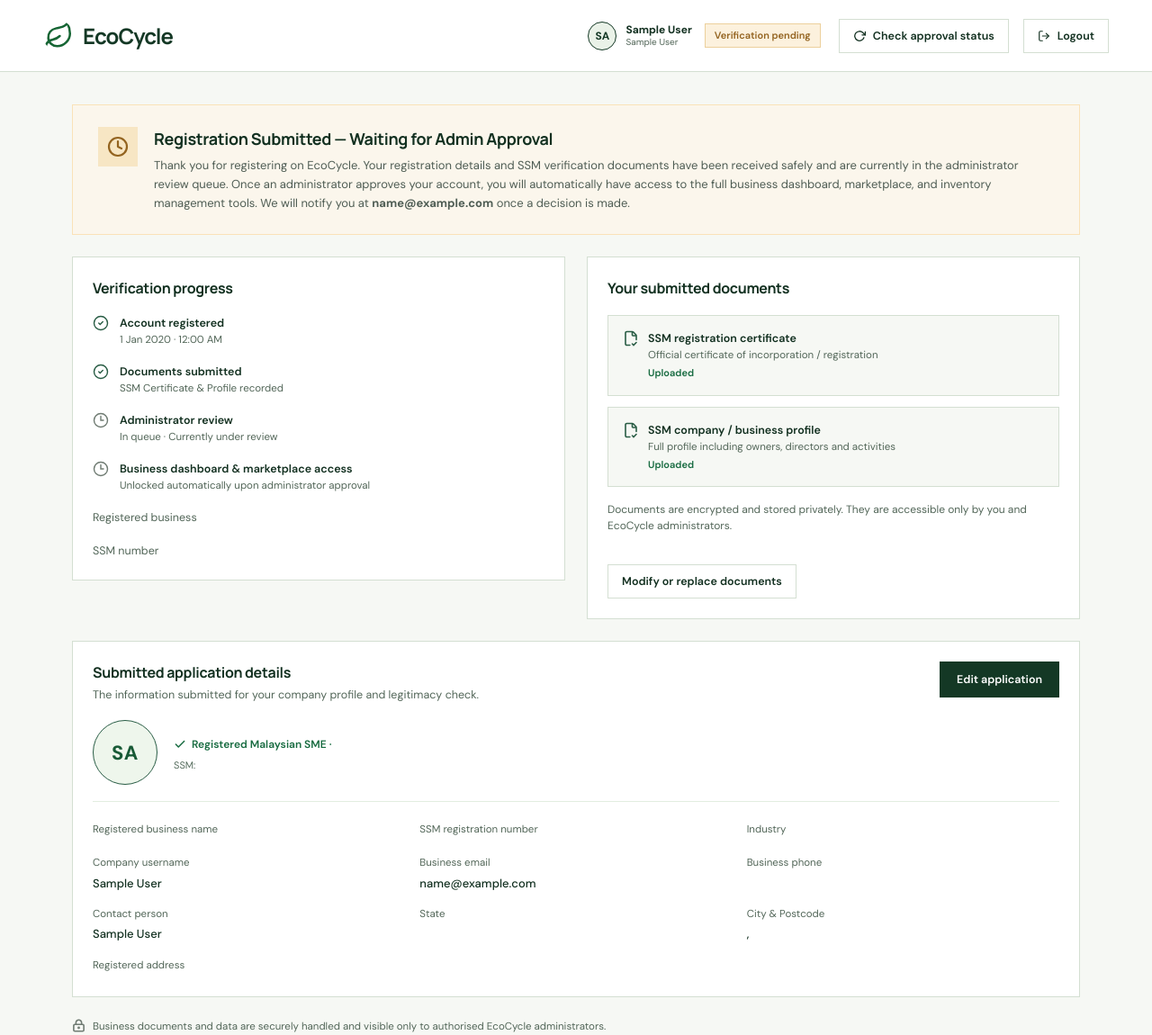
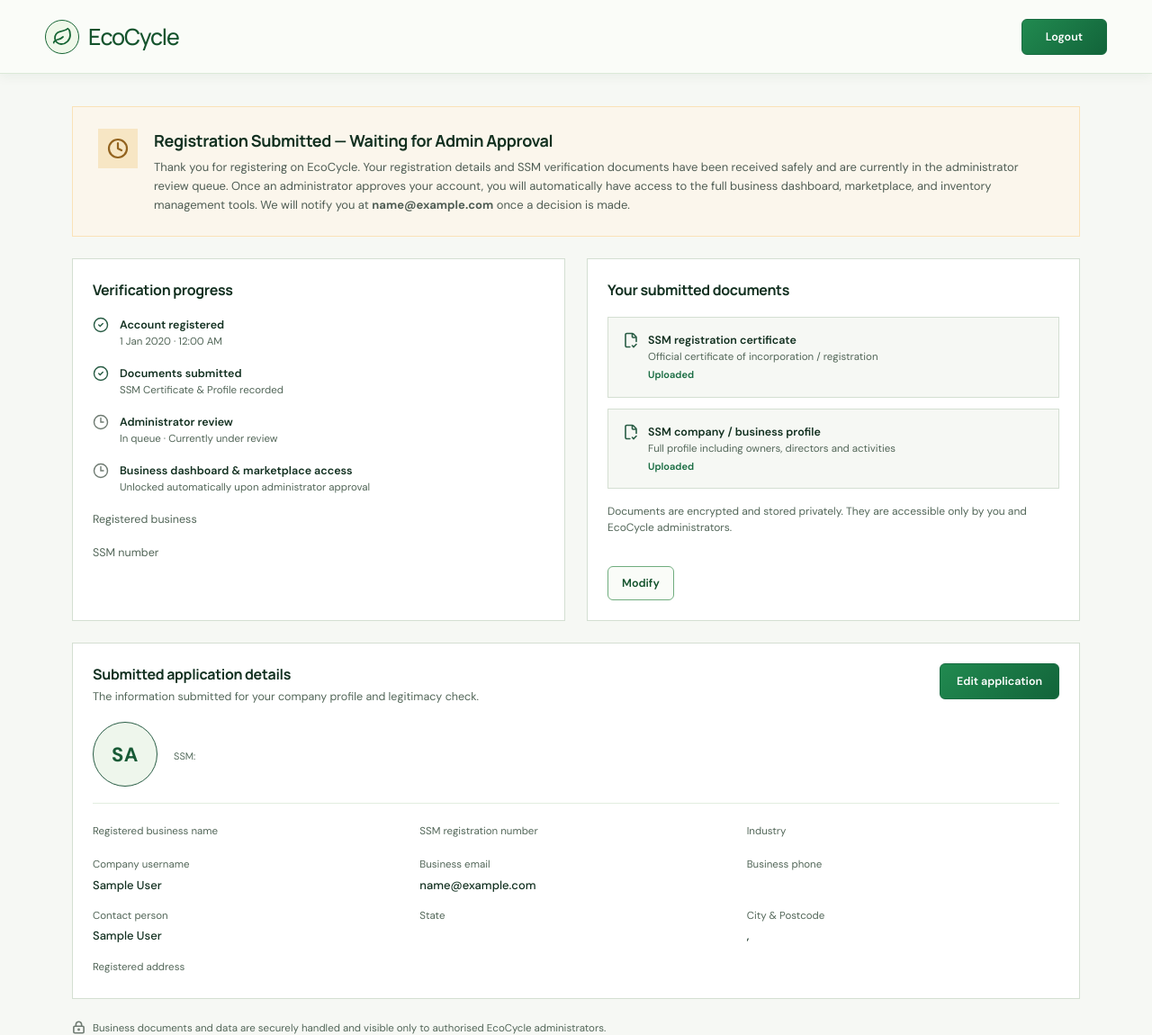
Before and after one commit to SyahmiDhabit/EcoCycle, a Laravel app: page /business/application in a window 1280 px wide. Shown: the top 1150 px of the page at 90% size. Run offline with Laravel 12, Linux system fonts and the light colour scheme; the visitor is signed in with stand-in values (Sample User, id 1).

Commit message:
Fix Interface after Register

```diff
--- a/public/css/business/verification.css
+++ b/public/css/business/verification.css
@@ -669,3 +669,124 @@ body.verification-page .company-profile-avatar-circle img {
         margin: 4px 0 0;
     }
 }
+
+body.verification-page .pending-header {
+    min-height: 82px;
+    padding-inline: max(clamp(20px, 4vw, 48px), calc((100% - 1180px) / 2));
+    background: #fafcf8;
+    border-bottom-color: #dbe9d8;
+    box-shadow: 0 4px 12px rgba(20, 83, 45, .05);
+}
+
+body.verification-page .pending-brand {
+    color: #14532d;
+    font-size: 25px;
+    font-weight: 500;
+}
+
+body.verification-page .pending-brand img {
+    width: 38px;
+    height: 38px;
+    padding: 6px;
+    border: 1.5px solid #166534;
+    background: #eff8e9;
+}
+
+body.verification-page .pending-header .outline-button {
+    min-height: 40px;
+    border-color: #70ad7e;
+    border-radius: 6px !important;
+    background: transparent;
+    color: #176b40;
+}
+
+body.verification-page .pending-header .outline-button:hover {
+    background: #e5efe1;
+    color: #14532d;
+}
+
+body.verification-page .pending-header .status-pill {
+    border-radius: 6px !important;
+}
+
+body.verification-page .pending-header a:focus-visible,
+body.verification-page .pending-header button:focus-visible {
+    outline: 3px solid #8da86f;
+    outline-offset: 3px;
+}
+
+@media (max-width: 768px) {
+    body.verification-page .pending-header {
+        min-height: 68px;
+    }
+
+}
+
+body.verification-page #application-details .action-button-primary,
+body.verification-page .edit-form .footer-buttons .action-button-primary,
+body.verification-page .pending-header .pending-logout,
+body.verification-page .pending-edit-link {
+    border-color: #176b40;
+    background: linear-gradient(135deg, #218a50, #12643a);
+    color: #fff;
+}
+
+body.verification-page #application-details .action-button-primary:hover,
+body.verification-page #application-details .action-button-primary:active,
+body.verification-page .edit-form .footer-buttons .action-button-primary:hover,
+body.verification-page .edit-form .footer-buttons .action-button-primary:active,
+body.verification-page .pending-header .pending-logout:hover,
+body.verification-page .pending-header .pending-logout:active,
+body.verification-page .pending-edit-link:hover,
+body.verification-page .pending-edit-link:active {
+    border-color: #10472c;
+    background: #10472c;
+    color: #fff;
+}
+
+body.verification-page .review-grid > .progress-card {
+    align-self: stretch;
+}
+
+body.verification-page #submitted-documents .outline-button,
+body.verification-page .edit-form .footer-buttons .outline-button {
+    border-color: #70ad7e;
+    background: #fafcf8;
+    color: #14532d;
+}
+
+body.verification-page #submitted-documents .outline-button:hover,
+body.verification-page #submitted-documents .outline-button:active,
+body.verification-page .edit-form .footer-buttons .outline-button:hover,
+body.verification-page .edit-form .footer-buttons .outline-button:active {
+    border-color: #4d9b62;
+    background: #e5efe1;
+    color: #14532d;
+}
+
+body.verification-page #submitted-documents .outline-button,
+body.verification-page .edit-form .footer-buttons .outline-button,
+body.verification-page #application-details .action-button-primary,
+body.verification-page .edit-form .footer-buttons .action-button-primary {
+    border-radius: 6px !important;
+}
+
+body.verification-page .pending-header .pending-logout {
+    padding-inline: 26px;
+}
+
+body.verification-page .pending-edit-link,
+body.verification-page .pending-delete {
+    min-height: 40px;
+    border-radius: 6px !important;
+}
+
+body.verification-page .pending-delete {
+    color: var(--red);
+    border-color: #e0b2ac;
+    background: #fff8f7;
+}
+
+body.verification-page .pending-delete:hover {
+    background: var(--red-bg);
+}
--- a/public/js/auth/signup.js
+++ b/public/js/auth/signup.js
@@ -285,7 +285,7 @@ document.addEventListener('DOMContentLoaded', () => {
                 }
                 if (confirmCard && filenameEl && filesizeEl) {
                     filenameEl.textContent = file.name;
-                    filesizeEl.textContent = `${(file.size / (1024 * 1024)).toFixed(2)} MB · ${file.type || 'Document'}`;
+                    filesizeEl.textContent = `${(file.size / (1024 * 1024)).toFixed(2)} MB`;
                     confirmCard.style.display = 'flex';
                 }
             } else {
--- a/resources/views/business/pending.php
+++ b/resources/views/business/pending.php
@@ -32,6 +32,7 @@ $hasFormErrors = $errors->any();
     <meta name="viewport" content="width=device-width, initial-scale=1">
     <meta name="description" content="Track your EcoCycle business registration and admin approval status.">
     <title>Registration Pending Approval &mdash; EcoCycle</title>
+    <link rel="icon" type="image/svg+xml" href="/images/figma/ecocycle-leaf.svg">
     <link rel="preconnect" href="https://fonts.googleapis.com">
     <link rel="preconnect" href="https://fonts.gstatic.com" crossorigin>
     <link href="https://fonts.googleapis.com/css2?family=DM+Sans:wght@400;500;600;700&family=Manrope:wght@400;500;600;700;800&display=swap" rel="stylesheet">
@@ -66,50 +67,6 @@ $hasFormErrors = $errors->any();
             display: flex;
             align-items: center;
             gap: 16px;
-        }
-        .pending-user-card {
-            display: flex;
-            align-items: center;
-            gap: 10px;
-            padding: 2px 4px;
-            border: none;
-            background: transparent;
-        }
-        .pending-avatar {
-            width: 32px;
-            height: 32px;
-            border-radius: 50%;
-            background: #eaf2e8;
-            border: 1px solid var(--forest);
-            display: grid;
-            place-items: center;
-            overflow: hidden;
-            flex-shrink: 0;
-            font-size: 12px;
-            font-weight: 700;
-            color: var(--forest);
-        }
-        .pending-avatar img {
-            width: 100%;
-            height: 100%;
-            object-fit: cover;
-        }
-        .pending-user-info {
-            display: flex;
-            flex-direction: column;
-            line-height: 1.2;
-        }
-        .pending-user-info strong {
-            font-size: 12px;
-            color: var(--ink);
-            max-width: 180px;
-            white-space: nowrap;
-            overflow: hidden;
-            text-overflow: ellipsis;
-        }
-        .pending-user-info small {
-            font-size: 10px;
-            color: var(--muted);
         }
         .approval-notice-card {
             padding: 24px 28px;
@@ -179,37 +136,9 @@ $hasFormErrors = $errors->any();
         </a>
 
         <div class="pending-account">
-            <div class="pending-user-card" title="Registered Business Entity">
-                <div class="pending-avatar">
-                    <?php if ($business->profile_image) { ?>
-                        <img src="<?= e($business->profile_image_url) ?>" alt="<?= e($business->business_name) ?>">
-                    <?php } else { ?>
-                        <span><?= strtoupper(substr($business->business_name ?: $business->name, 0, 2)) ?></span>
-                    <?php } ?>
-                </div>
-                <div class="pending-user-info">
-                    <strong><?= e($business->business_name ?: $business->name) ?></strong>
-                    <small><?= e($business->name) ?></small>
-                </div>
-                <span class="status-pill <?= e($statusClass) ?>" style="margin-left:4px;"><?= e($statusLabel) ?></span>
-            </div>
-
-            <a href="<?= route('business.pending') ?>" class="outline-button" title="Check if administrator has approved your application">
-                <svg width="14" height="14" viewBox="0 0 24 24" fill="none" stroke="currentColor" stroke-width="2.2" stroke-linecap="round" stroke-linejoin="round">
-                    <polyline points="23 4 23 10 17 10"></polyline>
-                    <path d="M20.49 15a9 9 0 1 1-2.12-9.36L23 10"></path>
-                </svg>
-                <span>Check approval status</span>
-            </a>
-
             <form method="POST" action="<?= route('logout') ?>" style="margin:0;">
                 <?= csrf_field() ?>
-                <button type="submit" class="outline-button" title="Sign out of EcoCycle">
-                    <svg width="14" height="14" viewBox="0 0 24 24" fill="none" stroke="currentColor" stroke-width="2" stroke-linecap="round" stroke-linejoin="round">
-                        <path d="M9 21H5a2 2 0 0 1-2-2V5a2 2 0 0 1 2-2h4"></path>
-                        <polyline points="16 17 21 12 16 7"></polyline>
-                        <line x1="21" y1="12" x2="9" y2="12"></line>
-                    </svg>
+                <button type="submit" class="outline-button pending-logout" title="Sign out of EcoCycle">
                     <span>Logout</span>
                 </button>
             </form>
@@ -263,7 +192,7 @@ $hasFormErrors = $errors->any();
                 </h2>
                 <p>
                     <?php if ($isRejected) { ?>
-                        The administrator reviewed your application and requested revisions before approving your business account. Please review the feedback notes below, update your details or re-upload your SSM documents, and click <strong>"Save &amp; Resubmit Changes"</strong>.
+                        The administrator reviewed your application and requested revisions before approving your business account. Please review the feedback notes below, update your details or re-upload your SSM documents, and click <strong>"Save"</strong>.
                     <?php } else { ?>
                         Thank you for registering <strong><?= e($business->business_name) ?></strong> on EcoCycle. Your registration details and SSM verification documents have been received safely and are currently in the administrator review queue. Once an administrator approves your account, you will automatically have access to the full business dashboard, marketplace, and inventory management tools. We will notify you at <strong><?= e($business->email) ?></strong> once a decision is made.
                     <?php } ?>
@@ -286,8 +215,8 @@ $hasFormErrors = $errors->any();
                 </div>
                 <div style="display:flex;align-items:center;justify-content:space-between;flex-wrap:wrap;gap:10px;margin-top:4px;">
                     <span style="color:var(--muted);font-size:12px;">Update your details or replace SSM files in the form below, then submit for re-review.</span>
-                    <a href="#modify-application" class="action-button-primary" style="font-size:12px;padding:6px 14px;" onclick="toggleEditForm(true)">
-                        <span>Go to Edit Form &darr;</span>
+                    <a href="#modify-application" class="action-button-primary pending-edit-link" onclick="toggleEditForm(true)">
+                        <span>Edit Form</span>
                     </a>
                 </div>
             </section>
@@ -368,7 +297,7 @@ $hasFormErrors = $errors->any();
                 <p class="document-note">Documents are encrypted and stored privately. They are accessible only by you and EcoCycle administrators.</p>
                 <div class="document-actions">
                     <a class="outline-button inline-button" href="#modify-application" onclick="toggleEditForm(true)">
-                        <span>Modify or replace documents</span>
+                        <span>Modify</span>
                     </a>
                 </div>
             </section>
@@ -397,10 +326,6 @@ $hasFormErrors = $errors->any();
                 </div>
                 <div>
                     <h3 style="margin:0 0 4px;font-size:18px;font-weight:700;color:#123321;"><?= e($business->business_name) ?></h3>
-                    <span style="display:inline-flex;align-items:center;gap:6px;font-size:12px;color:#176b40;font-weight:600;">
-                        <svg width="14" height="14" viewBox="0 0 24 24" fill="none" stroke="currentColor" stroke-width="2.5" stroke-linecap="round" stroke-linejoin="round"><polyline points="20 6 9 17 4 12"></polyline></svg>
-                        Registered Malaysian SME &middot; <?= e($business->industry) ?>
-                    </span>
                     <span style="display:block;font-size:11px;color:#556c5d;margin-top:2px;">SSM: <?= e($business->business_registration_number) ?></span>
                 </div>
             </div>
@@ -500,7 +425,7 @@ $hasFormErrors = $errors->any();
                     </div>
 
                     <div class="form-field">
-                        <label for="edit_name">Contact person name <span style="color:var(--red);">*</span></label>
+                        <label for="edit_name">Company Username <span style="color:var(--red);">*</span></label>
                         <input id="edit_name" name="name" type="text" value="<?= e(old('name', $business->name)) ?>" required>
                         <?php if ($errors->has('name')) { ?>
                             <small class="field-error"><?= e($errors->first('name')) ?></small>
@@ -572,7 +497,7 @@ $hasFormErrors = $errors->any();
                     <p class="muted-note">Submitting will update your registration details and alert the administrator for review.</p>
                     <div class="footer-buttons">
                         <button type="button" class="outline-button" onclick="toggleEditForm(false)">Cancel</button>
-                        <button type="submit" class="action-button-primary">Save &amp; Resubmit Changes</button>
+                        <button type="submit" class="action-button-primary">Save</button>
                     </div>
                 </div>
             </form>
@@ -588,8 +513,8 @@ $hasFormErrors = $errors->any();
                 <form method="POST" action="<?= e(route('business.application.destroy')) ?>" onsubmit="return confirm('Are you sure you want to permanently delete all your application data and uploaded documents?');">
                     <?= csrf_field() ?>
                     <?= method_field('DELETE') ?>
-                    <button type="submit" class="outline-button" style="color:var(--red);border-color:#e0b2ac;background:#fff8f7;font-weight:600;">
-                        <span>Delete all application data &amp; restart</span>
+                    <button type="submit" class="outline-button pending-delete">
+                        <span>Delete</span>
                     </button>
                 </form>
             </section>
```
Also changed, not shown: public/css/auth/register.css (+5 -5 lines), resources/views/auth/register.php (+5 -5 lines).
